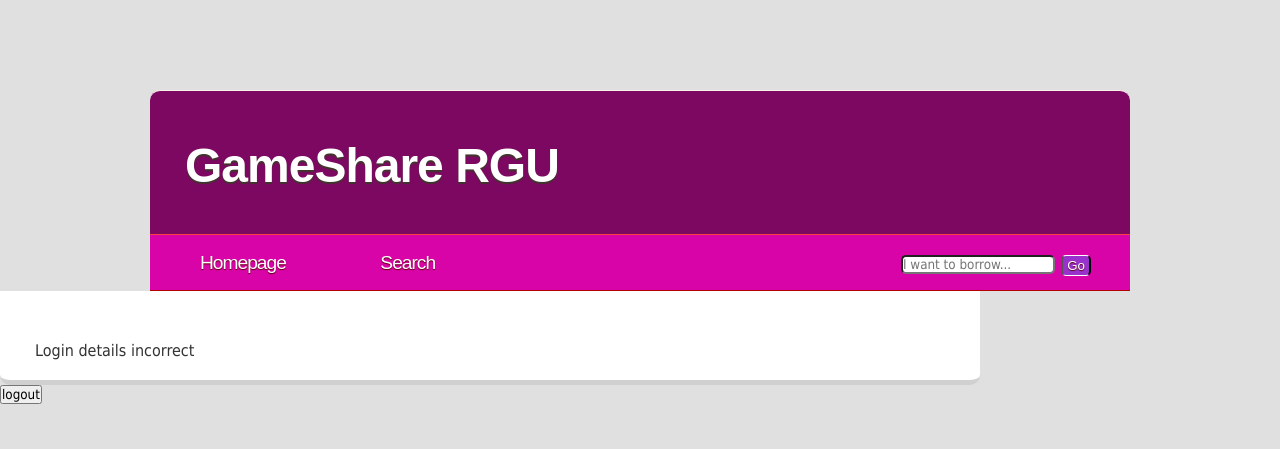
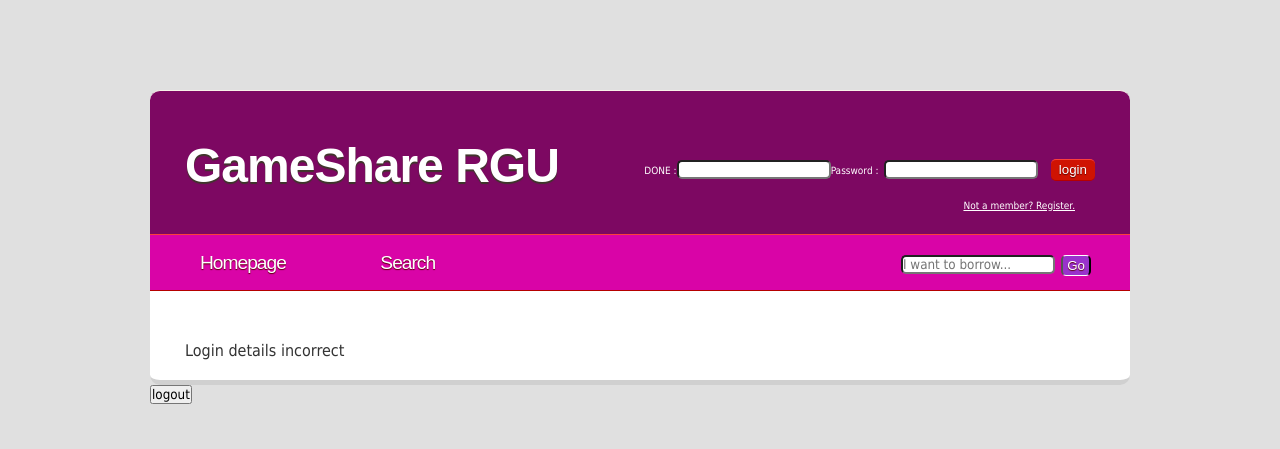
Before and after one commit to collinsmarc/AzureTest, a PHP site: page /Group/login.php in a window 1280 px wide. Shown: the top 449 px of the page. Run offline with PHP 8.4, Linux system fonts and the light colour scheme; data that the repository does not hold is empty.

Commit message:
Added files via upload

```diff
--- a/Group/login.php
+++ b/Group/login.php
@@ -12,15 +12,15 @@
             <h1><strong><font size="20">GameShare RGU</font></strong></h1>
         </div>
         <div id="search">
-           <!-- <Form Name="login" action="login.php" method="post">
+            <Form Name="login" action="login.php" method="post">
                 <div id="logintext">
-                    <font size="-2"><label for="username">Username :</label><input id="username" name="username"
+                    <font size="-2"><label for="username">DONE :</label><input id="username" name="username"
                                                                                    type="text" size="-2"/><label
                             for="Password">Password :</label><input id="password" name="password" type="password"
                                                                     size="-2"/></font><input class="form-submit"
                                                                                              type="submit"
                                                                                              value="Login"/>
-                    <a id="register" href="Register.html">Not a member? Register.</a>-->
+                    <a id="register" href="Register.html">Not a member? Register.</a>
 
 
 
```
